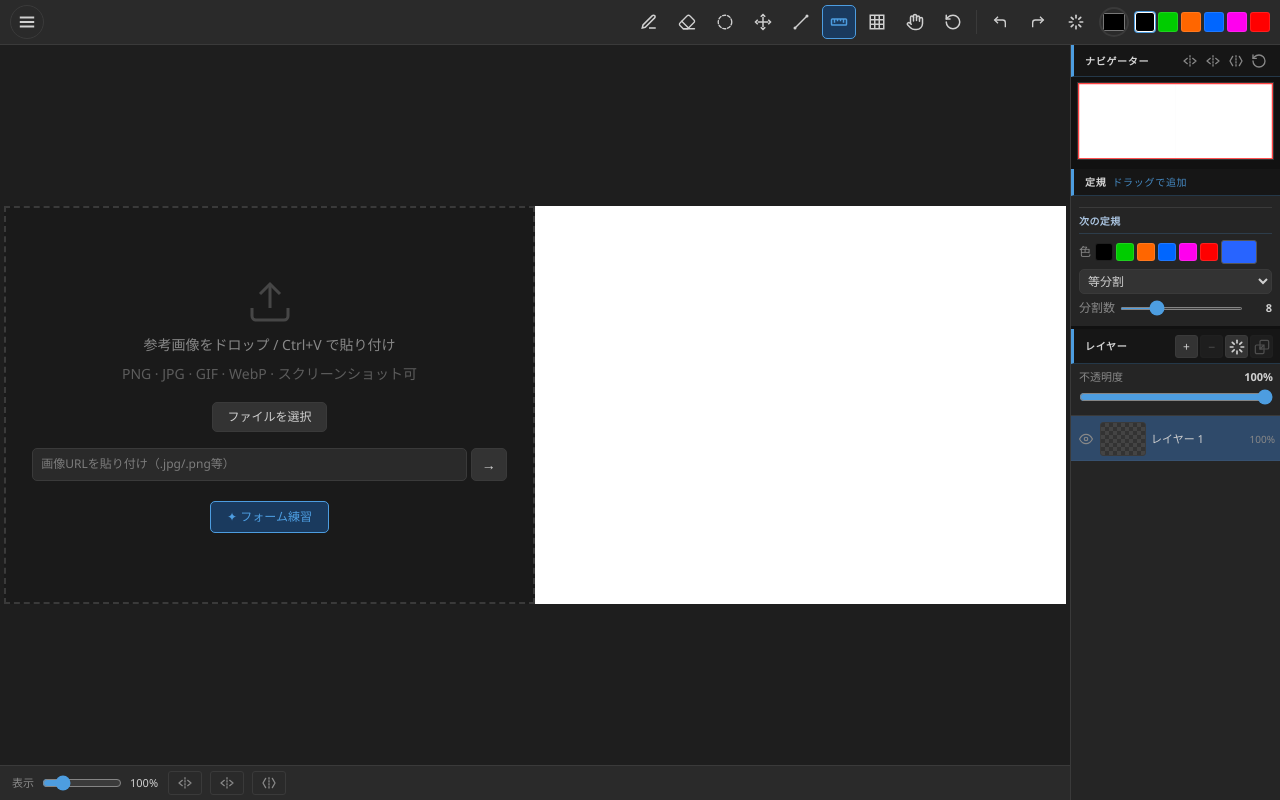
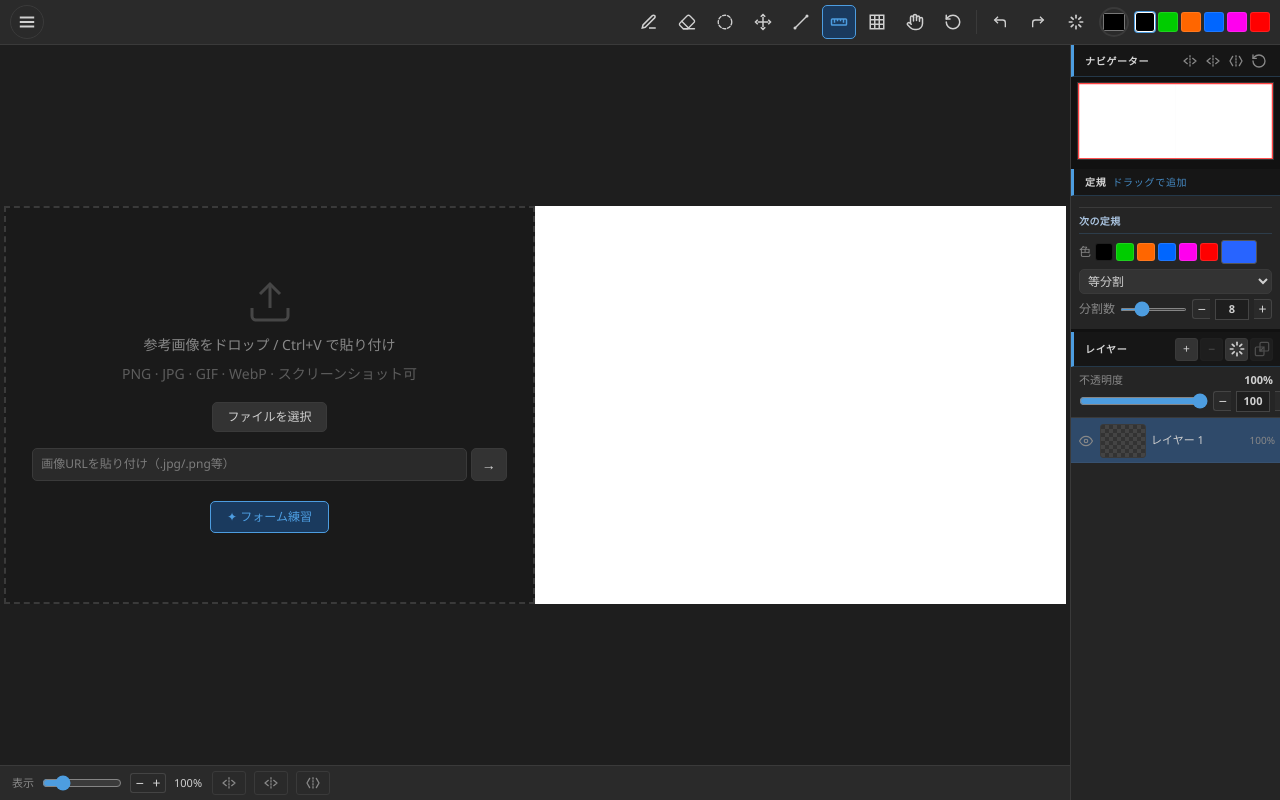
Before and after one commit to btree333666999-ops/formtrace, a React (Vite) app: page / in a window 1280 px wide. Both pictures are taken after a click on the button 839 px from the left and 22 px from the top of the page. Built offline with nearby package versions, Linux system fonts and the light colour scheme.

Commit message:
Add +/- step buttons to all adjustment sliders

```diff
--- a/src/App.css
+++ b/src/App.css
@@ -948,6 +948,8 @@ html, body, #root { height: 100%; overflow: hidden; background: var(--bg); color
 .size-step-btn:last-of-type  { border-radius: 0 3px 3px 0; border-left: none; }
 .size-step-btn:hover { background: #3a3a3a; }
 .size-step-btn:active { background: var(--accent); color: #fff; }
+/* ボトムバー用：同じdiv内に2つまとめてfirst/last-of-typeを確定させる */
+.step-pair { display: flex; flex-shrink: 0; }
 
 /* ── Pressure toggle ─────────────────────────────────────────────── */
 .pressure-toggle-row {
--- a/src/App.jsx
+++ b/src/App.jsx
@@ -2849,11 +2849,19 @@ export default function App() {
             {refImage&&!practiceMode&&<>
               <label className="bb-label">不透明度</label>
               <input type="range" min="10" max="100" value={refOpacity} onChange={e=>setRefOpacity(+e.target.value)} className="split-slider"/>
+              <div className="step-pair">
+                <button className="size-step-btn" onClick={()=>setRefOpacity(v=>Math.max(10,v-5))}>−</button>
+                <button className="size-step-btn" onClick={()=>setRefOpacity(v=>Math.min(100,v+5))}>+</button>
+              </div>
               <span className="bb-val">{refOpacity}%</span>
               <span className="bb-sep"/>
             </>}
             <label className="bb-label">表示</label>
             <input type="range" min="20" max="400" value={viewZoom} onChange={e=>setViewZoom(+e.target.value)} className="zoom-slider" title="表示サイズ"/>
+            <div className="step-pair">
+              <button className="size-step-btn" onClick={()=>setViewZoom(v=>Math.max(20,v-5))}>−</button>
+              <button className="size-step-btn" onClick={()=>setViewZoom(v=>Math.min(400,v+5))}>+</button>
+            </div>
             <span className="bb-val">{viewZoom}%</span>
             {(viewZoom!==100||panOffset.x!==0||panOffset.y!==0)&&<button className="bb-reset-btn" onClick={()=>{setViewZoom(100);setPanOffset({x:0,y:0});panOffsetRef.current={x:0,y:0}}} title="表示位置・拡大率をリセット">⟳</button>}
             {viewRotation!==0&&<>
@@ -2870,6 +2878,10 @@ export default function App() {
                 value={practiceMode?practiceOverlayOpacity:refOverlayOpacity}
                 onChange={e=>practiceMode?setPracticeOverlayOpacity(+e.target.value):setRefOverlayOpacity(+e.target.value)}
                 className="split-slider" style={{width:72}}/>
+              <div className="step-pair">
+                <button className="size-step-btn" onClick={()=>practiceMode?setPracticeOverlayOpacity(v=>Math.max(0,v-5)):setRefOverlayOpacity(v=>Math.max(0,v-5))}>−</button>
+                <button className="size-step-btn" onClick={()=>practiceMode?setPracticeOverlayOpacity(v=>Math.min(100,v+5)):setRefOverlayOpacity(v=>Math.min(100,v+5))}>+</button>
+              </div>
               <span style={{color:'#aaa',fontSize:11,flexShrink:0,minWidth:26}}>
                 {practiceMode?practiceOverlayOpacity:refOverlayOpacity}%
               </span>
@@ -2962,19 +2974,25 @@ export default function App() {
                         <div className="tool-size-row">
                           <span className="tool-label">px</span>
                           <input type="range" min="20" max="500" value={gridSize} onChange={e=>setGridSize(+e.target.value)} className="tool-slider"/>
+                          <button className="size-step-btn" onClick={()=>setGridSize(v=>Math.max(1,v-5))}>−</button>
                           <input type="number" min="1" max="2000" value={gridSize} onChange={e=>{const v=Math.max(1,+e.target.value||1);setGridSize(v)}} className="tool-size-input"/>
+                          <button className="size-step-btn" onClick={()=>setGridSize(v=>Math.min(2000,v+5))}>+</button>
                         </div>
                       ):(
                         <div className="tool-size-row">
                           <span className="tool-label">分割</span>
                           <input type="range" min="2" max="20" value={-gridSize} onChange={e=>setGridSize(-e.target.value)} className="tool-slider"/>
+                          <button className="size-step-btn" onClick={()=>setGridSize(v=>Math.min(-1,v+1))}>−</button>
                           <input type="number" min="1" max="32" value={-gridSize} onChange={e=>{const v=Math.max(1,Math.min(32,+e.target.value||1));setGridSize(-v)}} className="tool-size-input"/>
+                          <button className="size-step-btn" onClick={()=>setGridSize(v=>Math.max(-32,v-1))}>+</button>
                         </div>
                       )}
                       <div className="tool-size-row" style={{marginTop:6}}>
                         <span className="tool-label">濃度</span>
                         <input type="range" min="10" max="100" value={gridOpacity} onChange={e=>setGridOpacity(+e.target.value)} className="tool-slider"/>
+                        <button className="size-step-btn" onClick={()=>setGridOpacity(v=>Math.max(10,v-5))}>−</button>
                         <input type="number" min="10" max="100" value={gridOpacity} onChange={e=>{const v=Math.max(10,Math.min(100,+e.target.value||10));setGridOpacity(v)}} className="tool-size-input"/>
+                        <button className="size-step-btn" onClick={()=>setGridOpacity(v=>Math.min(100,v+5))}>+</button>
                       </div>
                     </div>
                   </>}
@@ -3014,7 +3032,9 @@ export default function App() {
                           {ar.type==='div'&&<div className="tool-size-row">
                             <span className="tool-label">分割数</span>
                             <input type="range" min="2" max="24" value={ar.divisions} onChange={e=>setRulers(rs=>rs.map(r=>r.id===ar.id?{...r,divisions:+e.target.value}:r))} className="tool-slider"/>
-                            <span className="tool-size-val">{ar.divisions}</span>
+                            <button className="size-step-btn" onClick={()=>setRulers(rs=>rs.map(r=>r.id===ar.id?{...r,divisions:Math.max(2,r.divisions-1)}:r))}>−</button>
+                            <input type="number" min="2" max="24" value={ar.divisions} onChange={e=>setRulers(rs=>rs.map(r=>r.id===ar.id?{...r,divisions:Math.max(2,Math.min(24,+e.target.value||2))}:r))} className="tool-size-input"/>
+                            <button className="size-step-btn" onClick={()=>setRulers(rs=>rs.map(r=>r.id===ar.id?{...r,divisions:Math.min(24,r.divisions+1)}:r))}>+</button>
                           </div>}
                         </div>}
                         {activeTool===TOOLS.RULER&&<div className="ruler-default-section">
@@ -3032,7 +3052,9 @@ export default function App() {
                           {rulerType==='div'&&<div className="tool-size-row">
                             <span className="tool-label">分割数</span>
                             <input type="range" min="2" max="24" value={rulerDivisions} onChange={e=>setRulerDivisions(+e.target.value)} className="tool-slider"/>
-                            <span className="tool-size-val">{rulerDivisions}</span>
+                            <button className="size-step-btn" onClick={()=>setRulerDivisions(v=>Math.max(2,v-1))}>−</button>
+                            <input type="number" min="2" max="24" value={rulerDivisions} onChange={e=>setRulerDivisions(Math.max(2,Math.min(24,+e.target.value||2)))} className="tool-size-input"/>
+                            <button className="size-step-btn" onClick={()=>setRulerDivisions(v=>Math.min(24,v+1))}>+</button>
                           </div>}
                         </div>}
                         {rulers.length===0&&activeTool!==TOOLS.RULER&&<p className="ruler-hint">定規ツールをONにしてドラッグ</p>}
@@ -3056,13 +3078,23 @@ export default function App() {
                   {activeLayerId===PHOTO_ID&&(
                     <div className="lp-opacity">
                       <label>不透明度<span>{refOpacity}%</span></label>
-                      <input type="range" min="0" max="100" value={refOpacity} onChange={e=>setRefOpacity(+e.target.value)}/>
+                      <div className="tool-size-row">
+                        <input type="range" min="0" max="100" value={refOpacity} onChange={e=>setRefOpacity(+e.target.value)} style={{flex:1,width:'auto'}}/>
+                        <button className="size-step-btn" onClick={()=>setRefOpacity(v=>Math.max(0,v-5))}>−</button>
+                        <input type="number" min="0" max="100" value={refOpacity} onChange={e=>setRefOpacity(Math.max(0,Math.min(100,+e.target.value||0)))} className="tool-size-input"/>
+                        <button className="size-step-btn" onClick={()=>setRefOpacity(v=>Math.min(100,v+5))}>+</button>
+                      </div>
                     </div>
                   )}
                   {activeLayer&&!activeLayer.isPaper&&(
                     <div className="lp-opacity">
                       <label>不透明度<span>{activeLayer.opacity}%</span></label>
-                      <input type="range" min="0" max="100" value={activeLayer.opacity} onChange={e=>updLayer(activeLayerId,{opacity:+e.target.value})}/>
+                      <div className="tool-size-row">
+                        <input type="range" min="0" max="100" value={activeLayer.opacity} onChange={e=>updLayer(activeLayerId,{opacity:+e.target.value})} style={{flex:1,width:'auto'}}/>
+                        <button className="size-step-btn" onClick={()=>updLayer(activeLayerId,{opacity:Math.max(0,activeLayer.opacity-5)})}>−</button>
+                        <input type="number" min="0" max="100" value={activeLayer.opacity} onChange={e=>updLayer(activeLayerId,{opacity:Math.max(0,Math.min(100,+e.target.value||0))})} className="tool-size-input"/>
+                        <button className="size-step-btn" onClick={()=>updLayer(activeLayerId,{opacity:Math.min(100,activeLayer.opacity+5)})}>+</button>
+                      </div>
                     </div>
                   )}
                   <div className="layer-list" ref={layerListRef}>
```
